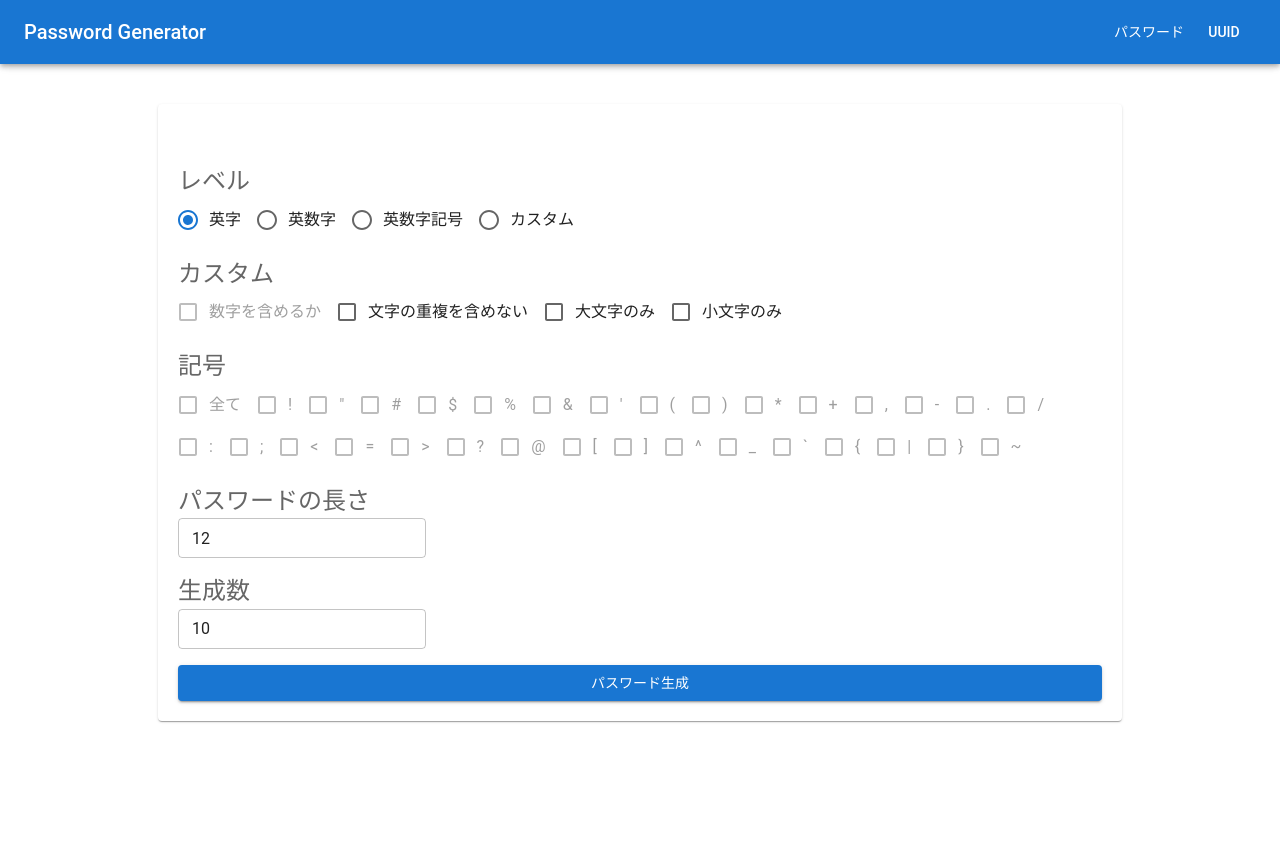
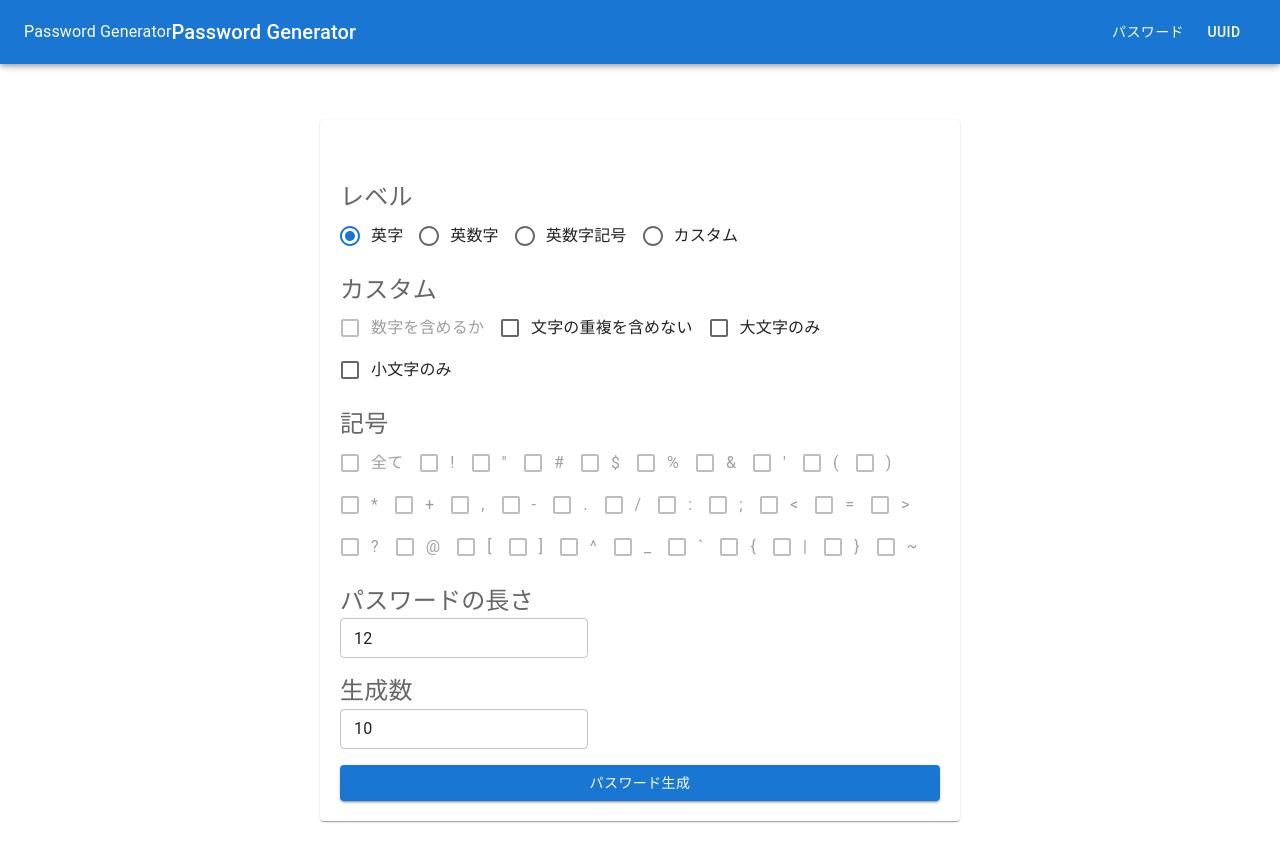
Before and after one commit to almondoo/generate-password, a Next.js app in the folder next/: page / in a window 1280 px wide. Shown: the top 862 px of the page. Before the commit the page ends 800 px from the top, so only its background shows below. Built offline with nearby package versions, Linux system fonts and the light colour scheme; some icons are missing.

Commit message:
refactor: layout.tsxをshadcn/ui + Tailwindに移行

```diff
--- a/next/src/app/layout.tsx
+++ b/next/src/app/layout.tsx
@@ -1,14 +1,12 @@
 import Header from '@/components/Header';
-import ThemeRegistry from '@/components/ThemeRegistry/ThemeRegistry';
-import { Box } from '@mui/material';
 import type { Metadata } from 'next';
 import { ReactNode } from 'react';
-import { Toaster } from 'react-hot-toast';
+import { Toaster } from 'sonner';
 import './globals.css';
 
 export const metadata: Metadata = {
-  title: 'パスワード生成',
-  description: 'パスワードを生成する',
+  title: 'Generator Tools',
+  description: 'パスワード・UUIDを生成する',
 };
 
 interface Props {
@@ -18,14 +16,12 @@ interface Props {
 const RootLayout = ({ children }: Props) => {
   return (
     <html lang="ja">
-      <body className="bg-[#eee]">
-        <ThemeRegistry>
-          <Toaster />
-          <Header />
-          <Box component="main" className="w-full h-[calc(100vh-56px)] pt-14 sm:h-[calc(100vh-64px)] sm:pt-16 sm:px-[30px] lg:w-[1024px] lg:mx-auto">
-            {children}
-          </Box>
-        </ThemeRegistry>
+      <body className="min-h-screen bg-background text-foreground antialiased">
+        <Header />
+        <main className="mx-auto w-full max-w-2xl px-4 pt-20 pb-10">
+          {children}
+        </main>
+        <Toaster richColors position="top-right" />
       </body>
     </html>
   );
```
